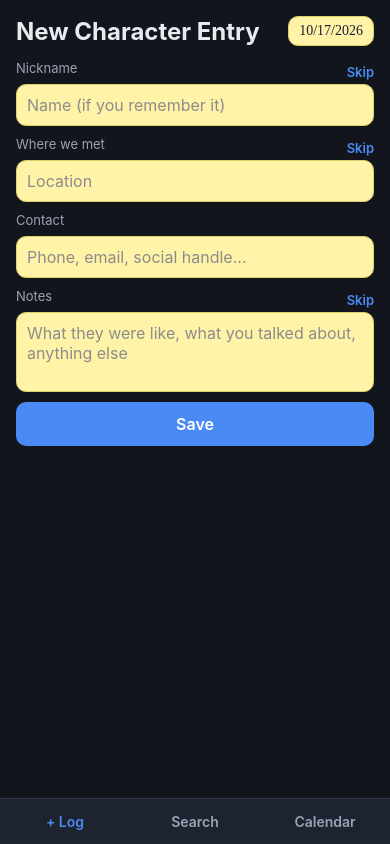
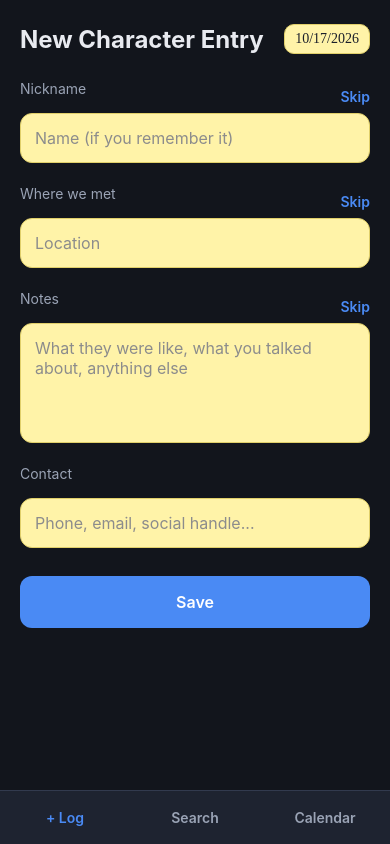
Before and after one commit to ialoni66/life-long-logbook, a React Native app: screen / in a window 390 px wide. Built offline with nearby package versions, Linux system fonts and the light colour scheme.

Commit message:
Move Contact to the end of the form and add more spacing
Co-Authored-By: Claude Sonnet 5.5 <noreply@anthropic.com>

```diff
--- a/src/LogScreen.tsx
+++ b/src/LogScreen.tsx
@@ -94,6 +94,7 @@ export function LogScreen({ editing, onSave, onCancel }: Props) {
       {saved && <Text style={[styles.link, { fontWeight: "600" }]}>Saved ✓</Text>}
       {field("name")}
       {field("location")}
+      {field("notes")}
       <View style={styles.labelRow}>
         <Text style={styles.label}>Contact</Text>
       </View>
@@ -106,7 +107,6 @@ export function LogScreen({ editing, onSave, onCancel }: Props) {
         autoCapitalize="none"
         autoCorrect={false}
       />
-      {field("notes")}
       <Pressable style={styles.btn} onPress={submit}>
         <Text style={styles.btnText}>{editing ? "Save changes" : "Save"}</Text>
       </Pressable>
--- a/src/styles.ts
+++ b/src/styles.ts
@@ -7,35 +7,35 @@ export const colors = {
 
 export const styles = StyleSheet.create({
   screen: { flex: 1, backgroundColor: colors.bg },
-  body: { padding: 16, paddingBottom: 40, maxWidth: 640, width: "100%", alignSelf: "center" },
-  title: { fontSize: 24, fontWeight: "700", color: colors.fg, marginBottom: 12 },
-  label: { color: colors.mut, fontSize: 13, marginBottom: 4 },
-  input: { backgroundColor: colors.inputBg, color: colors.inputFg, borderWidth: 1, borderColor: colors.inputLine, borderRadius: 10, padding: 10, fontSize: 16, marginBottom: 10 },
-  headerRow: { flexDirection: "row", justifyContent: "space-between", alignItems: "center", marginBottom: 14 },
+  body: { padding: 20, paddingTop: 24, paddingBottom: 56, maxWidth: 640, width: "100%", alignSelf: "center" },
+  title: { fontSize: 24, fontWeight: "700", color: colors.fg, marginBottom: 18 },
+  label: { color: colors.mut, fontSize: 14, marginBottom: 8 },
+  input: { backgroundColor: colors.inputBg, color: colors.inputFg, borderWidth: 1, borderColor: colors.inputLine, borderRadius: 12, paddingVertical: 14, paddingHorizontal: 14, fontSize: 16, marginBottom: 22 },
+  headerRow: { flexDirection: "row", justifyContent: "space-between", alignItems: "center", marginBottom: 26 },
   modalBack: { flex: 1, backgroundColor: "rgba(0,0,0,0.6)", justifyContent: "center", padding: 24 },
   modalCard: { backgroundColor: colors.card, borderRadius: 16, padding: 16 },
   gear: { fontSize: 26, color: colors.fg, paddingHorizontal: 6 },
-  option: { backgroundColor: colors.card, borderRadius: 12, borderWidth: 1, borderColor: colors.line, padding: 14, marginBottom: 10, flexDirection: "row", justifyContent: "space-between", alignItems: "center" },
+  option: { backgroundColor: colors.card, borderRadius: 12, borderWidth: 1, borderColor: colors.line, padding: 18, marginBottom: 14, flexDirection: "row", justifyContent: "space-between", alignItems: "center" },
   optionOn: { borderColor: colors.acc },
   inputOff: { opacity: 0.45 },
-  labelRow: { flexDirection: "row", justifyContent: "space-between", alignItems: "flex-end", marginBottom: 4 },
-  skip: { color: colors.acc, fontSize: 13, fontWeight: "600" },
-  multi: { minHeight: 80, textAlignVertical: "top" },
-  btn: { backgroundColor: colors.acc, borderRadius: 10, padding: 12, alignItems: "center", marginBottom: 10 },
+  labelRow: { flexDirection: "row", justifyContent: "space-between", alignItems: "flex-end", marginBottom: 8 },
+  skip: { color: colors.acc, fontSize: 14, fontWeight: "600" },
+  multi: { minHeight: 120, textAlignVertical: "top" },
+  btn: { backgroundColor: colors.acc, borderRadius: 12, padding: 16, alignItems: "center", marginTop: 6, marginBottom: 14 },
   btnText: { color: "#fff", fontWeight: "600", fontSize: 16 },
-  btn2: { backgroundColor: colors.card, borderWidth: 1, borderColor: colors.line, borderRadius: 10, padding: 12, alignItems: "center", marginBottom: 10 },
+  btn2: { backgroundColor: colors.card, borderWidth: 1, borderColor: colors.line, borderRadius: 12, padding: 16, alignItems: "center", marginBottom: 14 },
   btn2Text: { color: colors.fg, fontSize: 16 },
-  card: { backgroundColor: colors.card, borderRadius: 12, padding: 12, marginBottom: 10 },
+  card: { backgroundColor: colors.card, borderRadius: 14, padding: 18, marginBottom: 16 },
   cardTop: { flexDirection: "row", justifyContent: "space-between" },
-  cardName: { fontWeight: "600", fontSize: 16, color: colors.fg },
+  cardName: { fontWeight: "600", fontSize: 17, color: colors.fg },
   cardDate: { color: colors.mut, fontSize: 13 },
-  cardText: { color: colors.fg, marginTop: 4 },
-  cardSub: { color: colors.mut, marginTop: 4 },
+  cardText: { color: colors.fg, marginTop: 10, lineHeight: 21 },
+  cardSub: { color: colors.mut, marginTop: 8 },
   tabs: { flexDirection: "row", backgroundColor: colors.card, borderTopWidth: 1, borderColor: colors.line },
-  tab: { flex: 1, padding: 14, alignItems: "center" },
+  tab: { flex: 1, paddingVertical: 18, paddingHorizontal: 14, alignItems: "center" },
   tabText: { color: colors.mut, fontWeight: "600" },
   tabOn: { color: colors.acc },
-  chips: { flexDirection: "row", flexWrap: "wrap", gap: 8, marginBottom: 10 },
+  chips: { flexDirection: "row", flexWrap: "wrap", gap: 10, marginBottom: 16 },
   chip: { paddingVertical: 6, paddingHorizontal: 12, borderRadius: 16, borderWidth: 1, borderColor: colors.line, backgroundColor: colors.card },
   chipOn: { backgroundColor: colors.acc, borderColor: colors.acc },
   chipText: { color: colors.fg },
```
